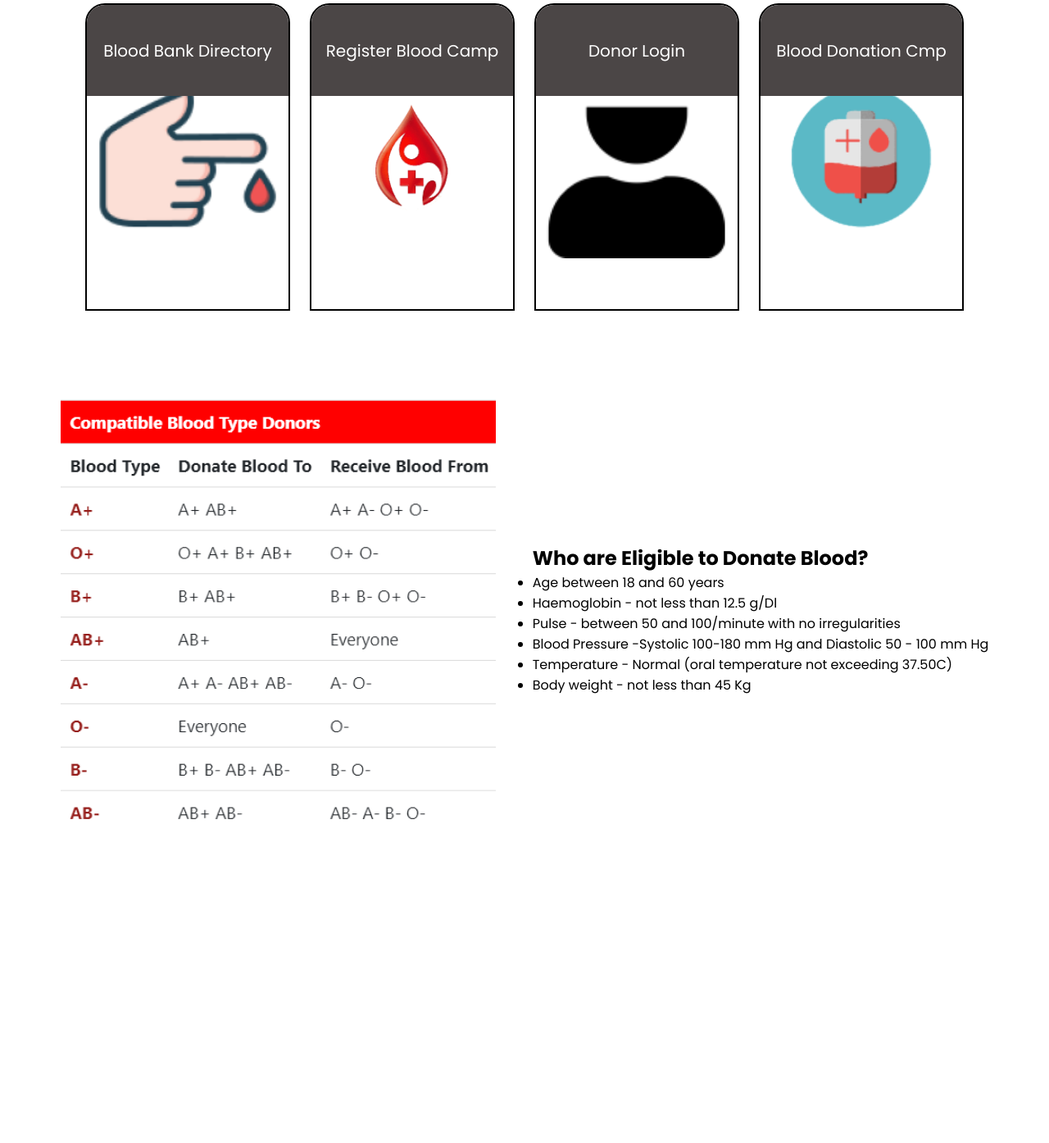
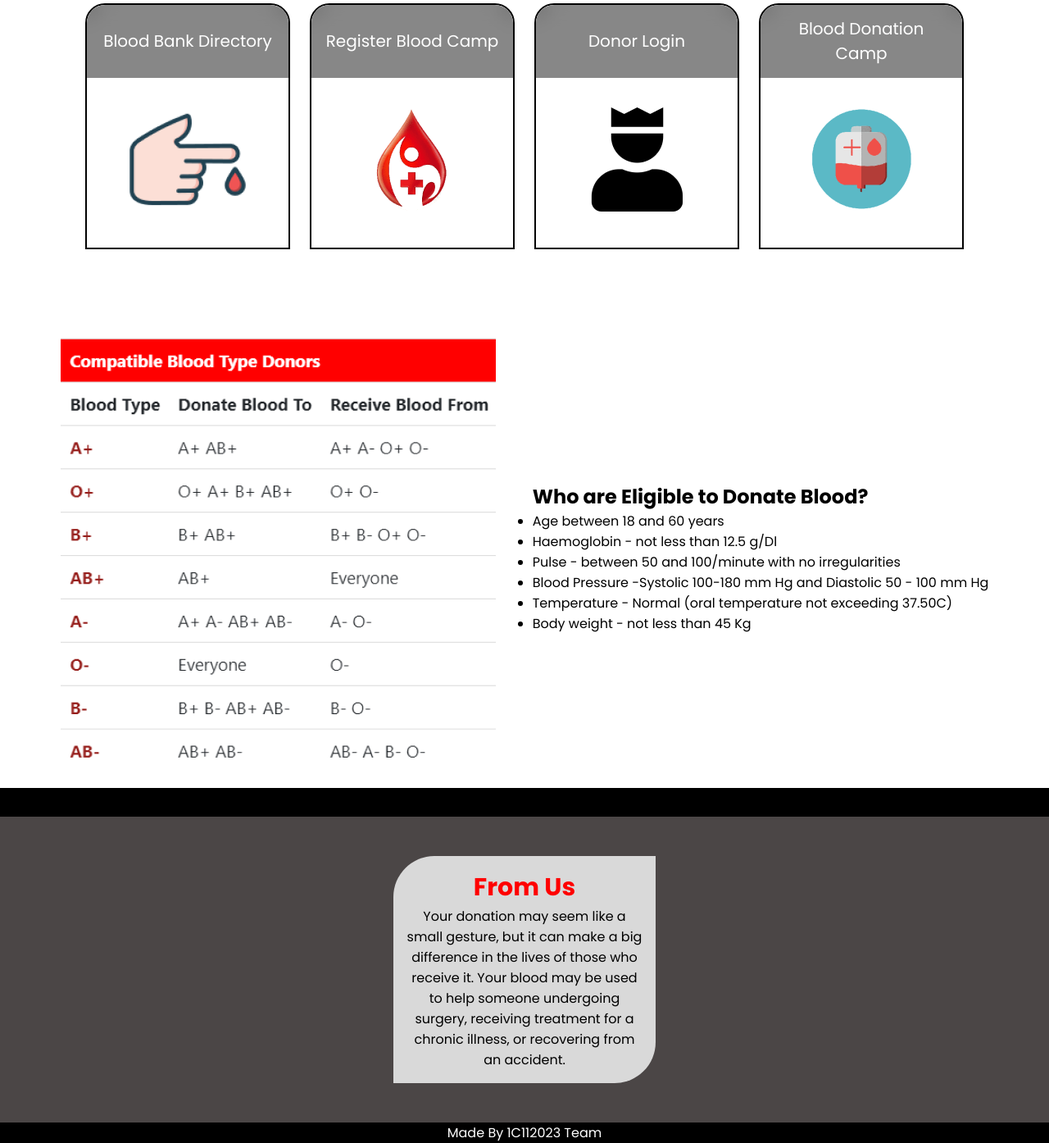
Before and after one commit to Shubhamsk2000/Blood_Donor_Society, a website built with Vite: page index.html in a window 1280 px wide. Shown: the part 892-2286 px from the top of the page at 82% size. Before the commit the page ends 1928 px from the top, so only its background shows below. Built offline with nearby package versions, Linux system fonts and the light colour scheme.

Commit message:
added footer

```diff
--- a/CSS/heroSection.css
+++ b/CSS/heroSection.css
@@ -1,12 +1,9 @@
-
 #hero {
-  /* padding-inline: 5rem; */
   height: 80svh;
   top: 4.5rem;
   position: relative;
   background-color: rgb(255, 83, 83);
   border-radius: 0% 0% 30% 75%;
-  /* margin-top: 5rem; */
 }
 
 .heroContent {
@@ -64,17 +61,20 @@
 
 .card {
   width: 250px;
-  aspect-ratio: 2/3;
+  position: relative;
+  height: 300px;
   cursor: pointer;
   border-radius: 24px 24px 0 0;
   overflow: hidden;
   border: 2px solid black;
 }
 
-.card span {
+.span {
+  position: absolute;
   height: 30%;
   width: 100%;
-  background-color: #4b4646;
+  background-color: #00000078;
+  backdrop-filter: blur(10px);
   display: flex;
   justify-content: center;
   align-items: center;
@@ -82,42 +82,57 @@
   text-align: center;
   color: white;
   font-size: 20px;
+  transition: all 0.3s;
 }
-
-.card-1 {
-  background: url("../assets/cards/card-1.png") ;
-  background-size: contain;
-  background-position: center;
-  background-repeat: no-repeat;
+.card:hover .span{
+  height: 100%;
 }
-.card-2 {
-  background: url("../assets/cards/card-2.png");
-  background-size: contain;
-  background-position: center;
-  background-repeat: no-repeat;
-}
-.card-3 {
-  background: url("../assets/cards/card-3.png");
-  background-size: contain;
-  background-position: center;
-  background-repeat: no-repeat;
-}
-.card-4 {
-  background: url("../assets/cards/card-4.png");
-  background-size: contain;
-  background-position: center;
-  background-repeat: no-repeat;
+.images {
+  position: relative;
+  top: 2.5rem;
+  display: flex;
+  justify-content: center;
+  align-items: center;
+  height: 100%;
+  z-index: -1;
 }
 
 
-
 /* eligibility css */
-.eligible{
+.eligible {
   display: flex;
   justify-content: center;
   align-items: center;
   gap: 2rem;
   /* padding-inline:6rem ;
   padding: 6rem;  */
+}
 
+/* footer css */
+.footer-content {
+  background-color: #4b4646;
+  display: flex;
+  justify-content: center;
+  align-items: center;
+  border-top: 35px solid black;
+  padding: 3rem;
 }
+
+#from-us-footer {
+  width: 20rem;
+  background-color: #d9d9d9;
+  padding: 1rem;
+  border-radius: 50px 0 50px 0;
+  text-align: center;
+}
+
+#from-us-footer h3 {
+  color: red;
+  font-size: 30px;
+}
+
+#copyright-footer {
+  text-align: center;
+  background-color: black;
+  color: white;
+}
--- a/CSS/main.css
+++ b/CSS/main.css
@@ -11,7 +11,6 @@ html{
   /* background-color: rgba(0, 0, 0, 0.051); */
   box-sizing: border-box;
 }
-
 
 nav{
   padding:0px 48px ;
@@ -241,7 +240,7 @@ transition: all 0.5s;
 
 #preloader{
   position: fixed;
-  background:#fff url("../../assets/preloader.gif") no-repeat center;
+  background:#fff url("../assets/preloader.gif") no-repeat center;
   background-size: 35%;
   height: 100vh;
   z-index: 1000;
--- a/index.html
+++ b/index.html
@@ -3,7 +3,7 @@
 
 <head>
   <meta charset="UTF-8" />
-  <link rel="icon" type="image/svg+xml" href="fevicon.png" />
+  <link rel="icon" type="image/svg+xml" href="assets/fevicon.png" />
   <meta name="viewport" content="width=device-width, initial-scale=1.0" />
   <link rel="stylesheet" href="CSS/main.css">
   <link rel="stylesheet" href="CSS/heroSection.css">
@@ -62,20 +62,20 @@
   <section id="cards-section">
     <div class="cards-container">
       <div class="card-1 card">
-        <span>Blood Bank Directory</span>
-        <div><img src="" alt=""></div>
+        <span class="span">Blood Bank Directory</span>
+        <div class="images"><img src="assets/cards/card-1.png" alt="Blood Bank Directory" loading="lazy"></div>
       </div>
       <div class="card-2 card">
-        <span>Register Blood Camp</span>
-        <div><img src="" alt=""></div>
+        <span class="span">Register Blood Camp</span>
+        <div class="images"><img src="assets/cards/card-2.png" alt="Register Blood Camp" loading="lazy"></div>
       </div>
       <div class="card-3 card">
-        <span>Donor Login</span>
-        <div><img src="" alt=""></div>
+        <span class="span">Donor Login</span>
+        <div class="images"><img src="assets/cards/card-3.png" alt="Donor Login" loading="lazy"></div>
       </div>
       <div class="card-4 card">
-        <span>Blood Donation Cmp</span>
-        <div><img src="" alt=""></div>
+        <span class="span">Blood Donation Camp</span>
+        <div class="images"><img src="assets/cards/card-4.png" alt="lood Donation Camp" loading="lazy"></div>
       </div>
     </div>
   </section>
@@ -84,7 +84,7 @@
     <div class="eligible">
 
       <div>
-        <img src="assets/compatible-bloodType.png" alt="chart" >
+        <img src="assets/compatible-bloodType.png" alt="chart">
       </div>
       <div>
         <h2>Who are Eligible to Donate Blood?</h2>
@@ -102,6 +102,21 @@
 
   </section>
 
+  <footer>
+
+    <div class="footer-content">
+      <div id="from-us-footer">
+        <h3>From Us</h3>
+        <p>Your donation may seem like a small gesture, but it can make a big difference in the lives of those who
+          receive it. Your blood may be used to help someone undergoing surgery, receiving treatment for a chronic
+          illness, or recovering from an accident.</p>
+      </div>
+    </div>
+    <div id="copyright-footer">
+      Made By 1C112023 Team
+    </div>
+  </footer>
+
   <script src="public/main.js"></script>
 
   <script>
```
Also changed, not shown: assets/fevicon.png (renamed from public/fevicon.png), assets/heartCartoon.png (added).
